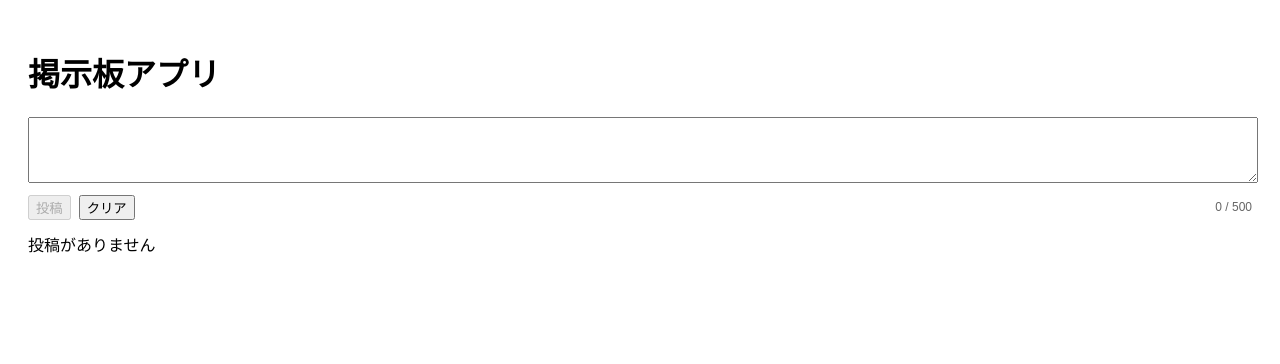
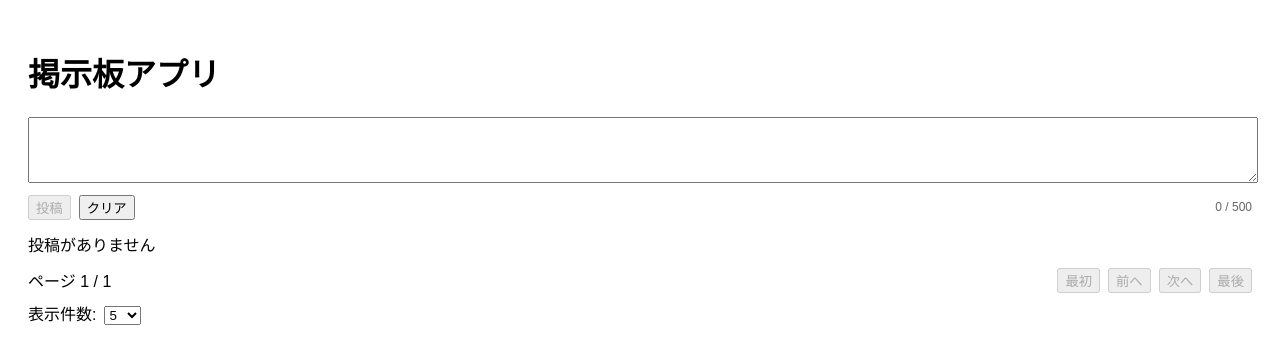
Before and after one commit to tsukatsuka2002/Bulletin-Board-App, a React (Vite) app: page / in a window 1280 px wide. Shown: the top 364 px of the page. Built offline with nearby package versions, Linux system fonts and the light colour scheme.

Commit message:
feat: ページ機能の追加

```diff
--- a/src/components/MessageBoard.tsx
+++ b/src/components/MessageBoard.tsx
@@ -40,10 +40,22 @@ export default function MessageBoard() {
 	const [editingId, setEditingId] = useState<string | null>(null)
 	const [editText, setEditText] = useState('')
 
+	// ページネーション用 state
+	const [pageSize, setPageSize] = useState<number>(5)
+	const [currentPage, setCurrentPage] = useState<number>(1)
+
 	// posts が変わるたびに localStorage に保存する（永続化）
 	useEffect(() => {
 		localStorage.setItem(STORAGE_KEY, JSON.stringify(posts))
-	}, [posts])
+		// posts の長さが変わった時、現在のページが範囲外にならないよう補正
+		const totalPages = Math.max(1, Math.ceil(posts.length / pageSize))
+		if (currentPage > totalPages) setCurrentPage(totalPages)
+	}, [posts, pageSize, currentPage])
+
+	// 総ページ数と表示する投稿（現在のページ）
+	const totalPages = Math.max(1, Math.ceil(posts.length / pageSize))
+	const startIndex = (currentPage - 1) * pageSize
+	const visiblePosts = posts.slice(startIndex, startIndex + pageSize)
 
 	// 入力値の検証関数
 	// - 空文字は不可
@@ -76,6 +88,8 @@ export default function MessageBoard() {
 		const p: Post = { id: String(Date.now()), text: v, createdAt: new Date().toISOString() }
 		// 関数型アップデートを使って競合を避ける
 		setPosts(prev => [p, ...prev])
+		// 新規投稿は先頭ページで見えるように移動
+		setCurrentPage(1)
 		setText('')
 		setError(null)
 	}
@@ -147,7 +161,7 @@ export default function MessageBoard() {
 			{/* 投稿一覧 */}
 			<div>
 				{posts.length === 0 && <div>投稿がありません</div>}
-				{posts.map(p => (
+				{visiblePosts.map(p => (
 					<div key={p.id} style={{border:'1px solid #ddd', padding:8, marginBottom:8}}>
 						{/* 編集中はテキストエリアと保存/キャンセルを表示 */}
 						{editingId === p.id ? (
@@ -173,6 +187,29 @@ export default function MessageBoard() {
 						)}
 					</div>
 				))}
+
+				{/* ページネーション表示 */}
+				<div style={{display:'flex', justifyContent:'space-between', alignItems:'center', marginTop:12}}>
+					<div>
+						ページ {currentPage} / {totalPages}
+					</div>
+					<div style={{display:'flex', gap:8}}>
+						<button onClick={() => setCurrentPage(1)} disabled={currentPage === 1}>最初</button>
+						<button onClick={() => setCurrentPage(prev => Math.max(1, prev - 1))} disabled={currentPage === 1}>前へ</button>
+						<button onClick={() => setCurrentPage(prev => Math.min(totalPages, prev + 1))} disabled={currentPage === totalPages}>次へ</button>
+						<button onClick={() => setCurrentPage(totalPages)} disabled={currentPage === totalPages}>最後</button>
+					</div>
+				</div>
+
+				{/* ページサイズ切替 */}
+				<div style={{marginTop:8}}>
+					表示件数:
+					<select value={pageSize} onChange={e => { setPageSize(Number(e.target.value)); setCurrentPage(1) }} style={{marginLeft:8}}>
+						<option value={3}>3</option>
+						<option value={5}>5</option>
+						<option value={10}>10</option>
+					</select>
+				</div>
 			</div>
 		</div>
 	)
```
